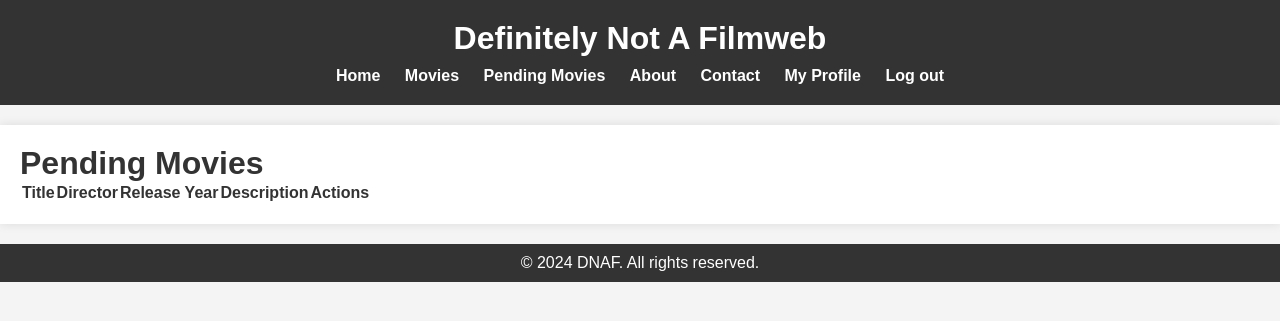
After one commit to Madejowski98/DEFINITELY_NOT_A_FILMWEB, a Django app: page /movies/pending_movies/ in a window 1280 px wide. The commit adds this page. Shown: the top 321 px of the page. Run offline with Django 5.2, Linux system fonts and the light colour scheme; a user stored in the database is signed in; tables that the repository leaves empty hold one stand-in row (values such as "Sample post"); lists and menus that the app fills with data are empty.

Commit message:
added function to approve / reject movies added by user

```diff
--- a/movies_app/models.py
+++ b/movies_app/models.py
@@ -75,6 +75,7 @@ class Movie(models.Model):
     added_by = models.ForeignKey(User, on_delete=models.CASCADE)
     created_at = models.DateTimeField(auto_now_add=True)
     updated_at = models.DateTimeField(auto_now=True)
+    approved = models.BooleanField(default=False)
 
     # photo = models.ImageField(upload_to="media")
 
--- a/movies_app/templates/movies_app/base.html
+++ b/movies_app/templates/movies_app/base.html
@@ -14,6 +14,9 @@
                 <ul>
                     <li><a href="{% url 'home' %}">Home</a></li>
                     <li><a href="{% url 'movie_list' %}">Movies</a></li>
+                    {% if user.is_staff %}
+                        <li><a href="{% url 'pending_movies' %}">Pending Movies</a></li>
+                    {% endif %}
                     <li><a href="{% url 'about' %}">About</a></li>
                     <li><a href="{% url 'contact' %}">Contact</a></li>
                     {% if user.is_authenticated %}
--- /dev/null
+++ b/movies_app/templates/movies_app/pending_movies.html
@@ -0,0 +1,32 @@
+{% extends 'movies_app/base.html' %}
+
+{% block title %}Pending Movies{% endblock %}
+
+{% block body %}
+<h1>Pending Movies</h1>
+<table>
+    <thead>
+        <tr>
+            <th>Title</th>
+            <th>Director</th>
+            <th>Release Year</th>
+            <th>Description</th>
+            <th>Actions</th>
+        </tr>
+    </thead>
+    <tbody>
+        {% for movie in movies %}
+        <tr>
+            <td>{{ movie.title }}</td>
+            <td>{{ movie.director }}</td>
+            <td>{{ movie.release_year }}</td>
+            <td>{{ movie.description }}</td>
+            <td>
+                <a href="{% url 'approve_movie' movie.id %}">Approve</a>
+                <a href="{% url 'reject_movie' movie.id %}">Reject</a>
+            </td>
+        </tr>
+        {% endfor %}
+    </tbody>
+</table>
+{% endblock %}
--- a/movies_app/urls.py
+++ b/movies_app/urls.py
@@ -17,4 +17,7 @@ urlpatterns = [
     path('home', views.home, name='home'),
     path('about', views.about, name='about'),
     path('contact', views.contact, name='contact'),
+    path('approve_movie/<int:movie_id>/', views.approve_movie, name='approve_movie'),
+    path('reject_movie/<int:movie_id>/', views.reject_movie, name='reject_movie'),
+    path('pending_movies/', views.pending_movies, name='pending_movies'),
 ]
--- a/movies_app/views.py
+++ b/movies_app/views.py
@@ -2,18 +2,19 @@ from django.shortcuts import render, get_object_or_404, redirect
 from django.contrib.auth.decorators import login_required
 from .models import Movie, Review, Article, Genre
 from .forms import MovieForm, ReviewForm, ArticleForm, GenreForm
+from django.contrib import messages
 
 
 ## MOVIE VIEWS
 ## movie list view
 def movie_list(request):
-    movies = Movie.objects.all()
+    movies = Movie.objects.filter(approved=True)
     return render(request, "movies_app/movie_list.html", {"movies": movies})
 
 
 ## movie detail views
 def movie_detail(request, movie_id):
-    movie = get_object_or_404(Movie, pk=movie_id)
+    movie = get_object_or_404(Movie, pk=movie_id, approved=True)
     reviews = Review.objects.filter(movie=movie)
     return render(request, 'movies_app/movie_detail.html', {'movie': movie, 'reviews': reviews})
 
@@ -27,10 +28,46 @@ def add_movie(request):
             movie = form.save(commit=False)
             movie.added_by = request.user
             movie.save()
-            return redirect('movie_detail', movie_id=movie.id)
+            return redirect('movie_list')
     else:
         form = MovieForm()
     return render(request, 'movies_app/add_movie.html', {'form': form})
+
+
+# admin approval view
+@login_required
+def approve_movie(request, movie_id):
+    if request.user.is_staff:
+        movie = get_object_or_404(Movie, pk=movie_id)
+        movie.approved = True
+        movie.save()
+        messages.success(request, f'The movie "{movie.title}" has been approved.')
+        return redirect('pending_movies')
+    else:
+        messages.error(request, 'You do not have permission to approve movies.')
+        return redirect('home')
+
+
+@login_required
+def reject_movie(request, movie_id):
+    if request.user.is_staff:
+        movie = get_object_or_404(Movie, pk=movie_id)
+        movie.delete()
+        messages.success(request, f'The movie "{movie.title}" has been rejected and deleted.')
+        return redirect('pending_movies')
+    else:
+        messages.error(request, 'You do not have permission to reject movies.')
+        return redirect('home')
+
+
+@login_required
+def pending_movies(request):
+    if request.user.is_staff:
+        movies = Movie.objects.filter(approved=False)
+        return render(request, 'movies_app/pending_movies.html', {'movies': movies})
+    else:
+        messages.error(request, 'You do not have permission to view pending movies.')
+        return redirect('home')
 
 
 ## list of all genres
@@ -98,7 +135,7 @@ def add_review(request, movie_id):
 
 ##home view
 def home(request):
-    latest_movies = Movie.objects.order_by('-release_year')[:5]
+    latest_movies = Movie.objects.filter(approved=True).order_by('-release_year')[:5]
     recent_reviews = Review.objects.order_by('-created_at')[:5]
     context = {
         'latest_movies': latest_movies,
```
